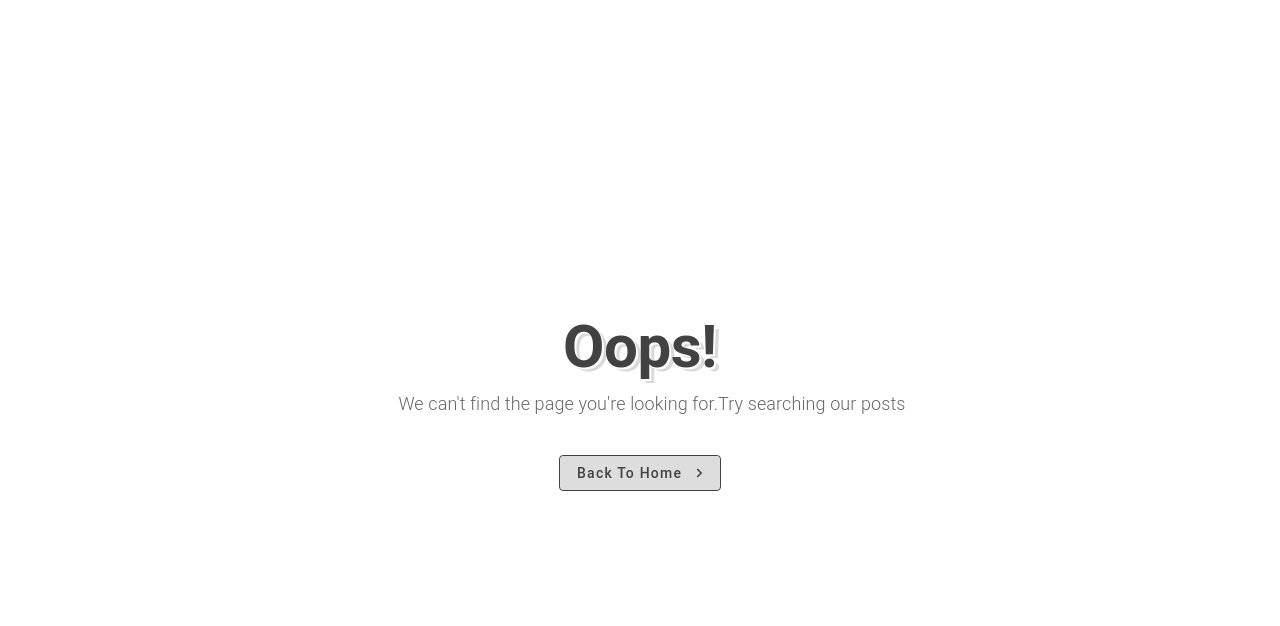
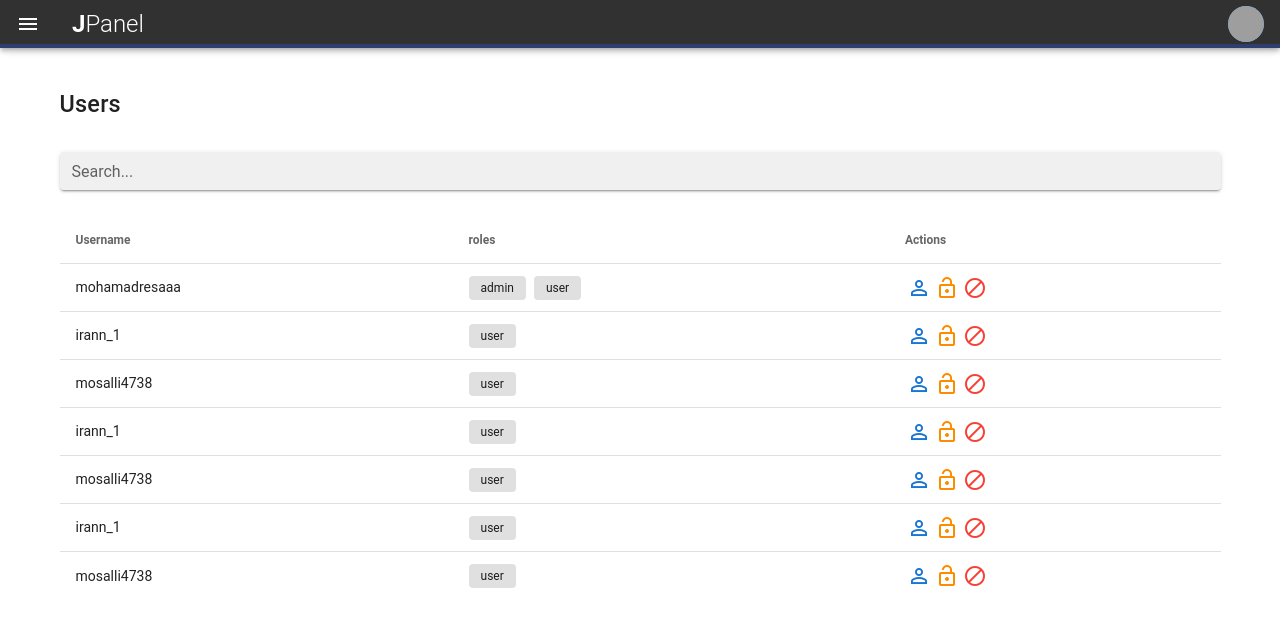
Before and after one commit to mohamadresaaa/jraw-web-app, a Vue app: page /admin/users in a window 1280 px wide. Before the commit this address led to /404. Shown: the top 626 px of the page. Built offline with nearby package versions, Linux system fonts and the light colour scheme; grey boxes are pictures that could not be loaded; a small style sheet from the web is missing.

Commit message:
users page

```diff
--- a/src/router/index.js
+++ b/src/router/index.js
@@ -96,6 +96,22 @@ const routes = [
     ]
   },
   {
+    path: "/admin",
+    component: () => import("../views/layout/Panel.vue"),
+    redirect: "/admin/panel",
+    children: [
+      {
+        path: "panel",
+        name: "admin_panel"
+      },
+      {
+        path: "users",
+        name: "users",
+        component: () => import("../views/admin/Users.vue")
+      }
+    ]
+  },
+  {
     path: "/404",
     name: "not_found",
     component: () => import("../views/ErrorPage.vue"),
--- /dev/null
+++ b/src/views/admin/Users.vue
@@ -0,0 +1,93 @@
+<template>
+  <v-container>
+    <v-layout wrap>
+      <!-- title -->
+      <v-flex xs12 sm12 md12>
+        <v-card-title class="pl-0 ml-0 mb-4">
+          <h3 class="font-weight-medium text-capitalize">Users</h3>
+        </v-card-title>
+      </v-flex>
+      <v-flex xs12 sm12 md12>
+        <v-text-field
+            label="Search..."
+            clearable
+            solo-inverted
+            dense
+          ></v-text-field>
+      </v-flex>
+      <v-flex xs12 sm12 md12>
+        <v-simple-table>
+          <template v-slot:default>
+            <thead>
+              <tr>
+                <th class="text-left">Username</th>
+                <th class="text-left">roles</th>
+                <th>Actions</th>
+              </tr>
+            </thead>
+            <tbody>
+              <tr v-for="item in users" :key="item.name">
+                <td>{{ item.username }}</td>
+                <td>
+                    <v-chip v-for="(role, index) in item.roles" :key="index" class="mr-2" label small>
+                    {{ role }}
+                    </v-chip>
+                </td>
+                <td>
+                    <v-btn color="primary" small icon dark>
+                        <v-icon dark>perm_identity</v-icon>
+                    </v-btn>
+                    <v-btn color="warning" small icon dark>
+                        <v-icon dark>lock_open</v-icon>
+                    </v-btn>
+                    <v-btn color="red" small icon dark>
+                        <v-icon dark>block</v-icon>
+                    </v-btn>
+                </td>
+              </tr>
+            </tbody>
+          </template>
+        </v-simple-table>
+      </v-flex>
+    </v-layout>
+  </v-container>
+</template>
+
+<script>
+export default {
+  data () {
+    return {
+      users: [
+        {
+          username: "mohamadresaaa",
+          roles: ["admin", "user"]
+        },
+        {
+          username: "irann_1",
+          roles: ["user"]
+        },
+        {
+          username: "mosalli4738",
+          roles: ["user"]
+        },
+        {
+          username: "irann_1",
+          roles: ["user"]
+        },
+        {
+          username: "mosalli4738",
+          roles: ["user"]
+        },
+        {
+          username: "irann_1",
+          roles: ["user"]
+        },
+        {
+          username: "mosalli4738",
+          roles: ["user"]
+        }
+      ]
+    }
+  }
+}
+</script>
```
